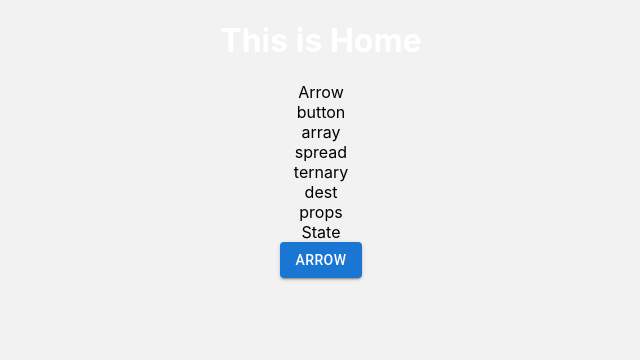
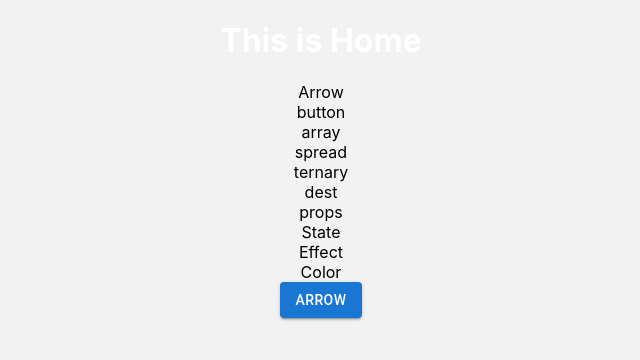
Before and after one commit to r0g-c0d3s/React-Basic, a React (Create React App) app: page / in a window 1280 px wide. Shown: the top 360 px of the page, without its empty margins (319-959 px from the left). Built offline with nearby package versions, Linux system fonts and the light colour scheme.

Commit message:
Add Effect and Color components, update routing in App and Home components

```diff
--- a/src/App.js
+++ b/src/App.js
@@ -9,6 +9,8 @@ import Ternary from "./Components/Ternary";
 import Props from "./Components/Props";
 import Home from "./Components/Home";
 import State from "./Components/State";
+import Effect from "./Components/Effect";
+import Color from "./Components/color";
 
 import { BrowserRouter, Routes, Route } from "react-router-dom";
 
@@ -42,7 +44,6 @@ function App() {
 
     <BrowserRouter>
       <Routes>
-
         <Route path="/" element={<Home />} />
         <Route path="/arrow" element={<Arrow />} />
         <Route path="/button" element={<ButtonUsage />} />
@@ -52,10 +53,10 @@ function App() {
         <Route path="/dest" element={<Dest />} />
         <Route path="/props" element={<Props />} />
         <Route path="/state" element={<State />} />
-        </Routes>
+        <Route path="/effect" element={<Effect />} />
+        <Route path="/color" element={<Color />} />
+      </Routes>
     </BrowserRouter>
-
-
   );
 }
 
--- /dev/null
+++ b/src/Components/Effect.jsx
@@ -0,0 +1,22 @@
+import React from 'react'
+import { Button } from '@mui/material';
+
+export default function Effect() {
+    const [count, setCount] = useState(0);
+      const Increment = () => {
+        setCount(count + 1);
+      };
+  return (
+    <div>
+        <h1>Effect</h1>
+      <h2>Counter : {count}</h2>
+      <Button
+        onMouseEnter={Increment}
+        onMouseLeave={Increment}
+        variant="contained"
+      >
+        +
+      </Button>
+    </div>
+  )
+}
--- a/src/Components/Home.jsx
+++ b/src/Components/Home.jsx
@@ -19,7 +19,8 @@ export default function Home() {
         <Link className='link' to = '/dest'>dest</Link>
         <Link className='link' to = '/props'>props</Link>
         <Link className='link' to = '/state'>State</Link>
-
+        <Link className='link' to='/effect'>Effect</Link>
+        <Link className='link' to='/color'>Color</Link>
         <Button onClick={click} variant='contained'>Arrow</Button>
     </div>
   )
--- a/src/Components/State.jsx
+++ b/src/Components/State.jsx
@@ -28,7 +28,7 @@ export default function State() {
         variant="contained"
       >
         +
-      </Button>{" "}
+      </Button>
       <br />
       <Button
         onMouseEnter={() => setCount(count - 1)}
--- /dev/null
+++ b/src/Components/color.jsx
@@ -0,0 +1,13 @@
+import React, { useState } from "react";
+import { TextField } from "@mui/material";
+
+export default function Color() {
+  const [color, setColor] = useState('');
+  const handleChange = (e) => {
+    setColor(e.target.value);
+  };
+
+  return <div style={{background:color,height:'100vh', width:'100vh',display:'flex',alignItems:'center',justifyContent:'center'}}>
+    <TextField onChange={handleChange} name='color' placeholder="color" type="text" value={color}></TextField>
+  </div>;
+}
```
